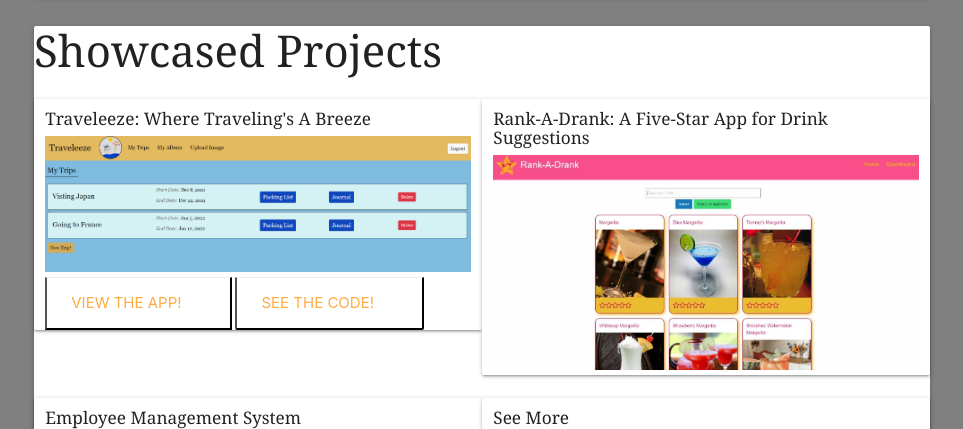
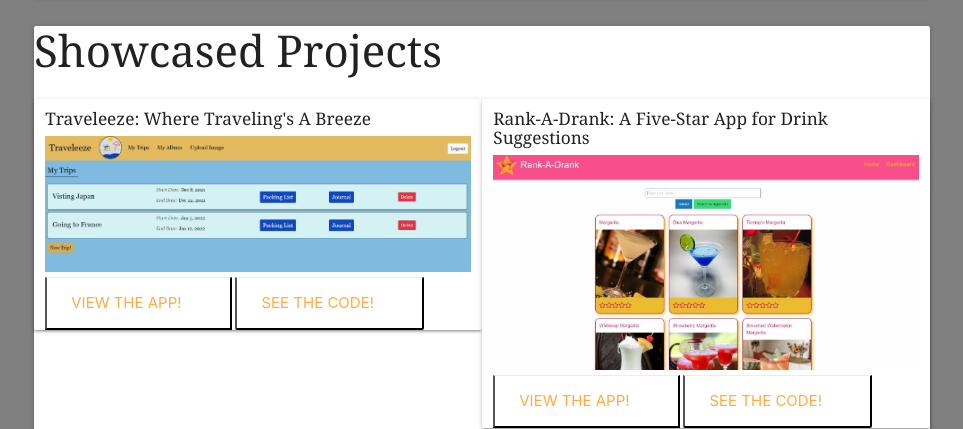
Before and after one commit to kiri-smith/updated-portfolio, a plain HTML site: page index.html in a window 1280 px wide. Shown: the part 780-1209 px from the top of the page, without its empty margins (158-1121 px from the left). Drawn offline with nearby package versions, Linux system fonts and the light colour scheme.

Commit message:
add links to drink rating app

```diff
--- a/index.html
+++ b/index.html
@@ -102,6 +102,15 @@
                 <div class="drink-app card col lg6 m6 s12">
                     <h6>Rank-A-Drank: A Five-Star App for Drink Suggestions</h6>
                     <img src="assets\Drink-Rating-App.JPG" alt="Image of Drink Rating App" class="picture-format">
+                    <button class="card-action first-link project-images">
+                        <a href="https://amackenzie26.github.io/drink-rating-app/" target="_blank" class="big-link">View
+                            the App!</a>
+                    </button>
+                    <button class="card-action second-link project-images">
+                        <a href="https://github.com/kiri-smith/drink-rating-app" target="_blank" class="big-link">See
+                            the
+                            code!</a>
+                    </button>
                 </div>
                 <div class="management-app card col lg6 m6 s12">
                     <h6>Employee Management System</h6>
```
